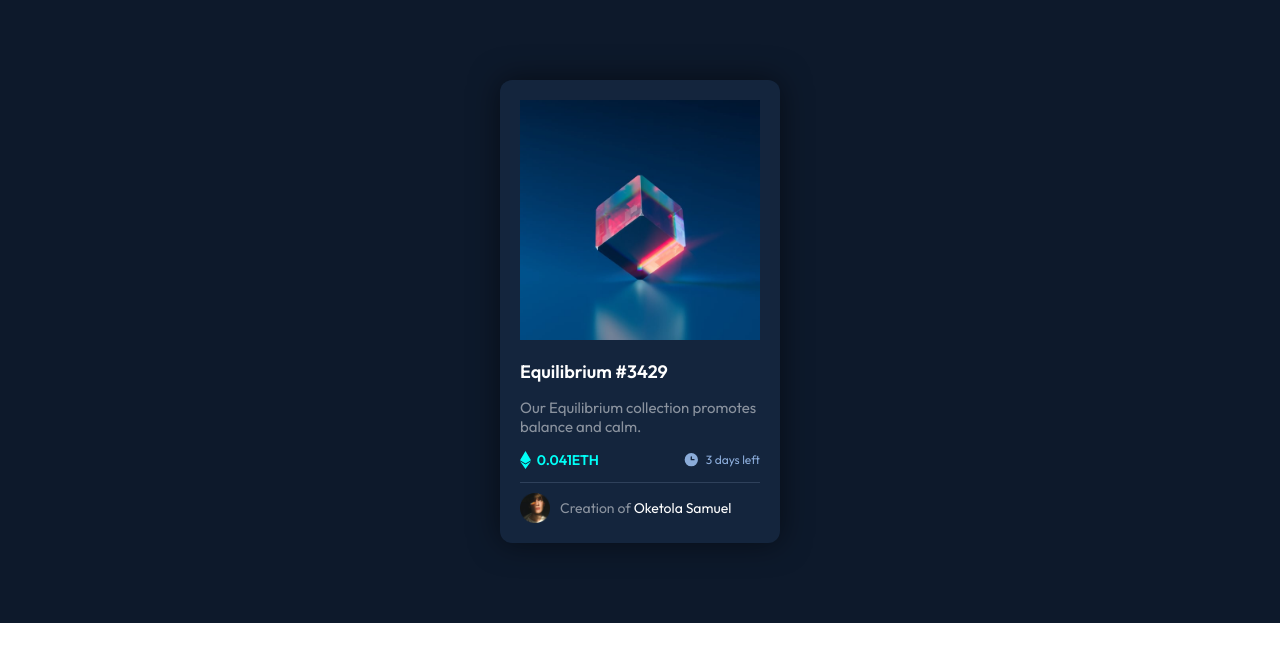
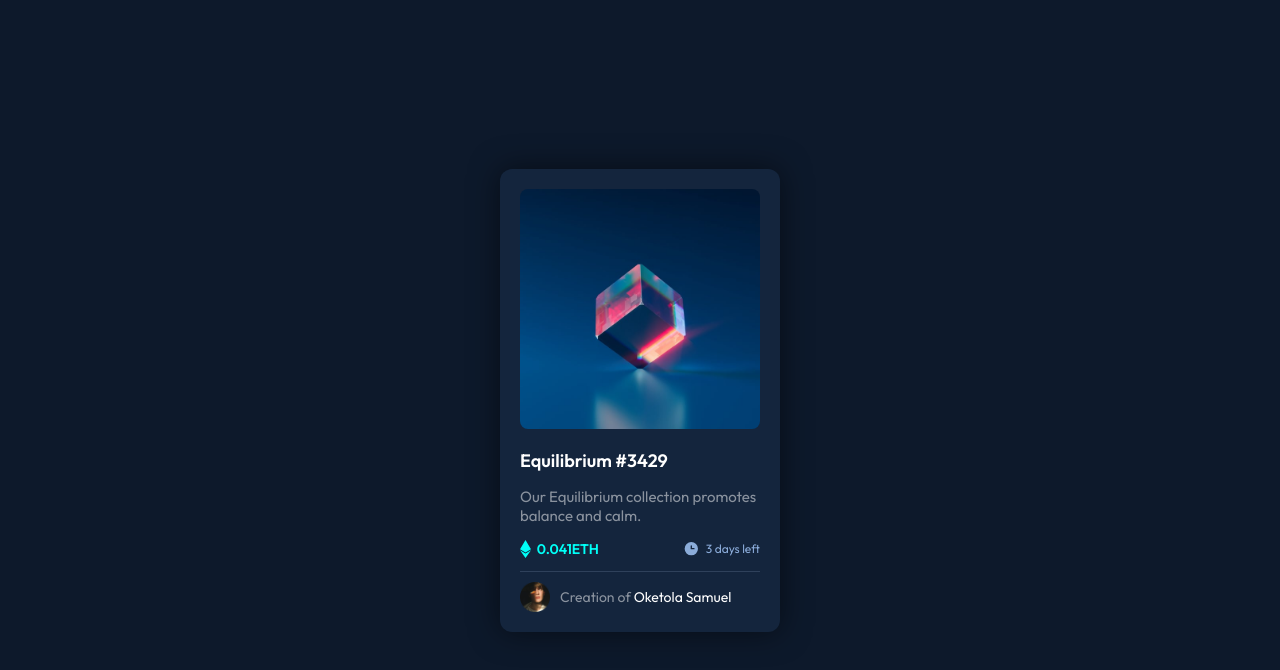
Before and after one commit to dprince001/NFT-Preview-Card, a plain HTML site: page index.html in a window 1280 px wide. Drawn offline with Linux system fonts and the light colour scheme.

Commit message:
reviewed design

```diff
--- a/index.html
+++ b/index.html
@@ -20,7 +20,7 @@
         </div>
 
         <div class="text-container">
-            <h2>Equilibrium #3429</h2>
+            <h1>Equilibrium #3429</h1>
             <p>Our Equilibrium collection promotes balance and calm.</p>
             <div class="price-date">
                 <h3><span><img src="icon-ethereum.svg" alt=""></span> 0.041ETH</h3>
--- a/style.css
+++ b/style.css
@@ -12,7 +12,8 @@ main {
     display: flex;
     justify-content: center;
     align-items: center;
-    padding: 80px 0;
+    /* padding: 80px 0; */
+    min-height: 100vh;
     background-color: hsl(217, 54%, 11%);
 }
 
@@ -36,6 +37,8 @@ main {
     width: 100%;
     grid-area: pic;
     position: relative;
+    border-radius: 0.5em;
+    overflow: hidden;
 }
 
 .text-container {
@@ -71,7 +74,7 @@ main {
     opacity: 1;
 }
 
-.text-container h2 {
+.text-container h1 {
     font-size: 18px;
     margin-bottom: 15px;
 }
```
